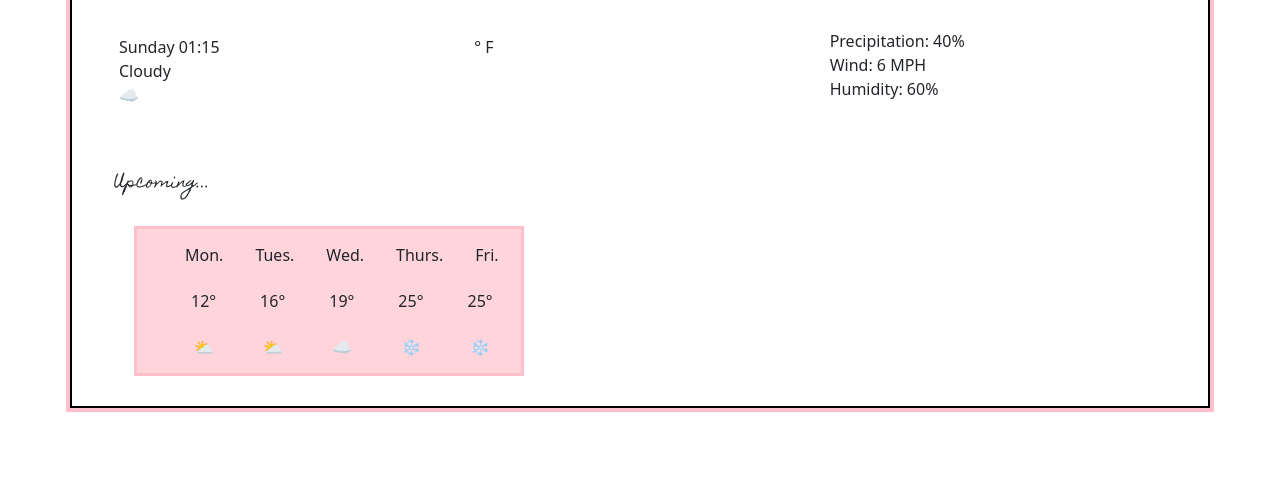
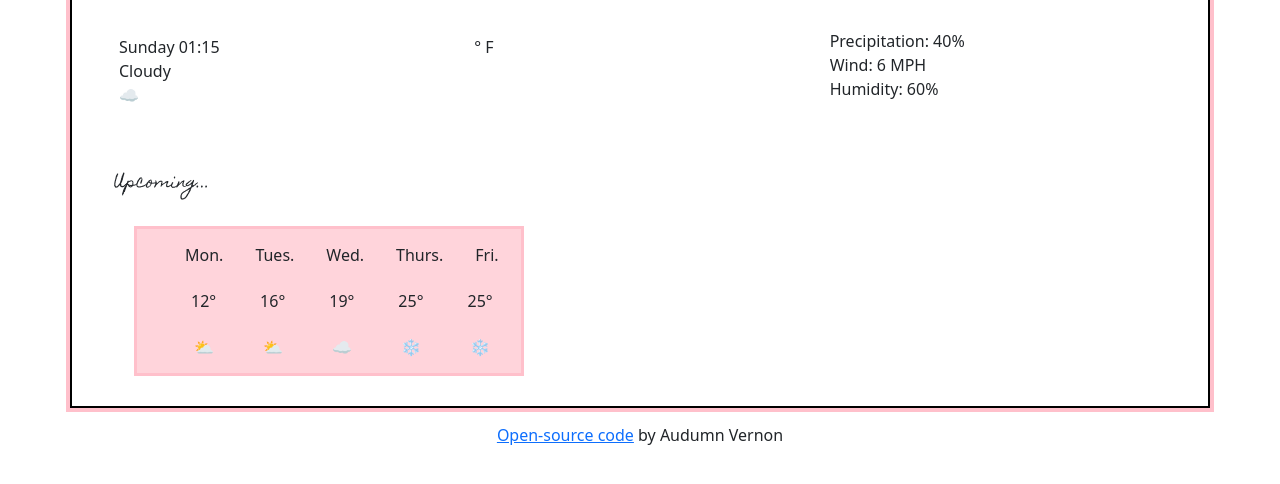
Before and after one commit to audumnv/weather-app, a plain HTML site: page index.html in a window 1280 px wide. Shown: the part 128-612 px from the top of the page. Drawn offline with nearby package versions, Linux system fonts and the light colour scheme; no server answers.

Commit message:
Added open source link

```diff
--- a/index.html
+++ b/index.html
@@ -75,6 +75,7 @@
       </ul>
     </ul>
   </div>
+  <p><a href="https://github.com/audumnv/weather-app" target="blank">Open-source code</a> by Audumn Vernon</p>
   <script src="src/index.js"></script>
 </body>
 
--- a/src/style.css
+++ b/src/style.css
@@ -71,3 +71,6 @@ ul {
 	background-color: hsla(350, 100%, 88%, 0.699);
 	background: none;
 }
+p {
+	text-align: center;
+}
```
